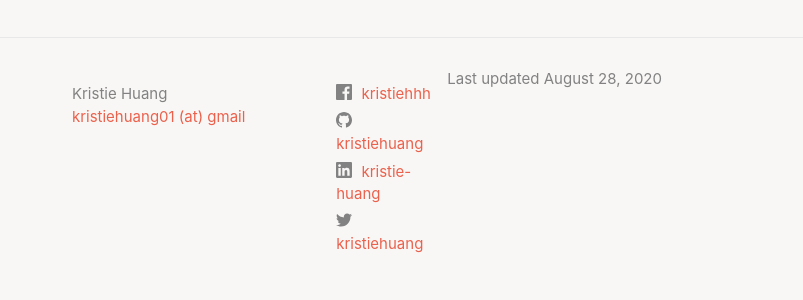
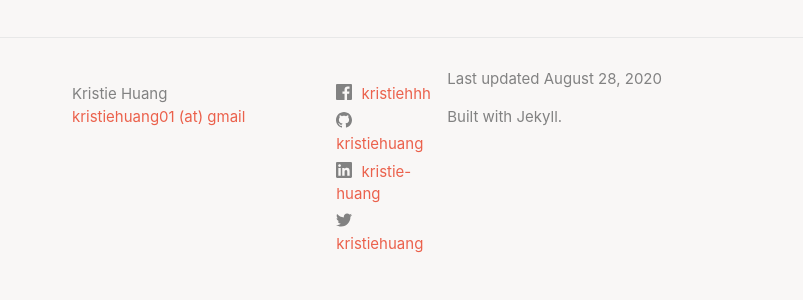
Before and after one commit to kristiehuang/Jekyll-Website, a Jekyll site: the page built from index.markdown, in a window 1280 px wide. Shown: the part 1224-1524 px from the top of the page, without its empty margins (238-1041 px from the left). Built offline with Jekyll 4.4.1, drawn with Linux system fonts in a browser that asks for light colours.

Commit message:
Add footer Jekyll note

```diff
--- a/_includes/footer.html
+++ b/_includes/footer.html
@@ -28,6 +28,7 @@
         {%- if site.last-updated -%}
           Last updated {{ site.last-updated | escape }}
         {%- endif -%}
+        <p>Built with Jekyll.</p>
         <p>{{- site.description | escape -}}</p>
       </div>
     </div>
```
